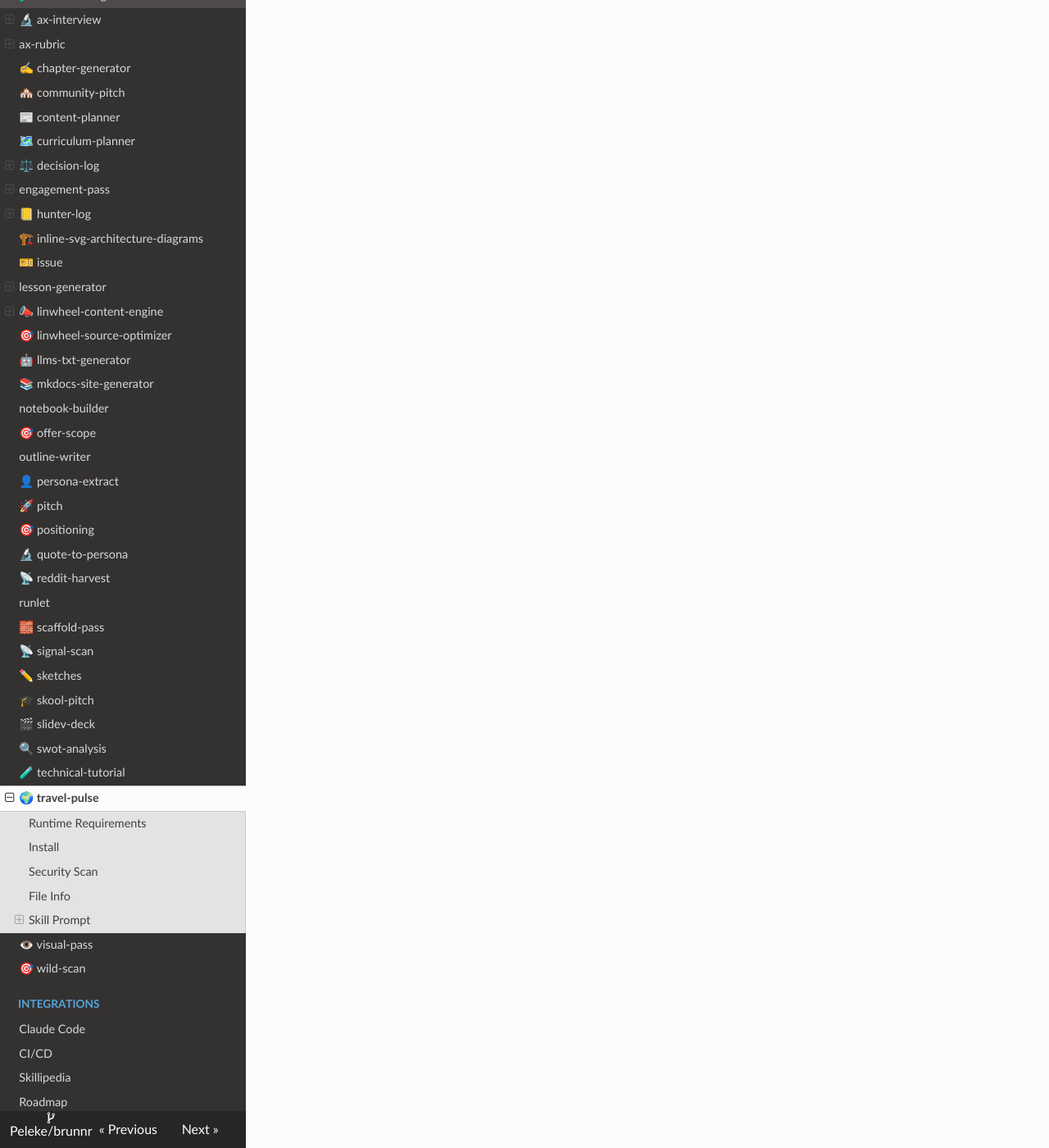
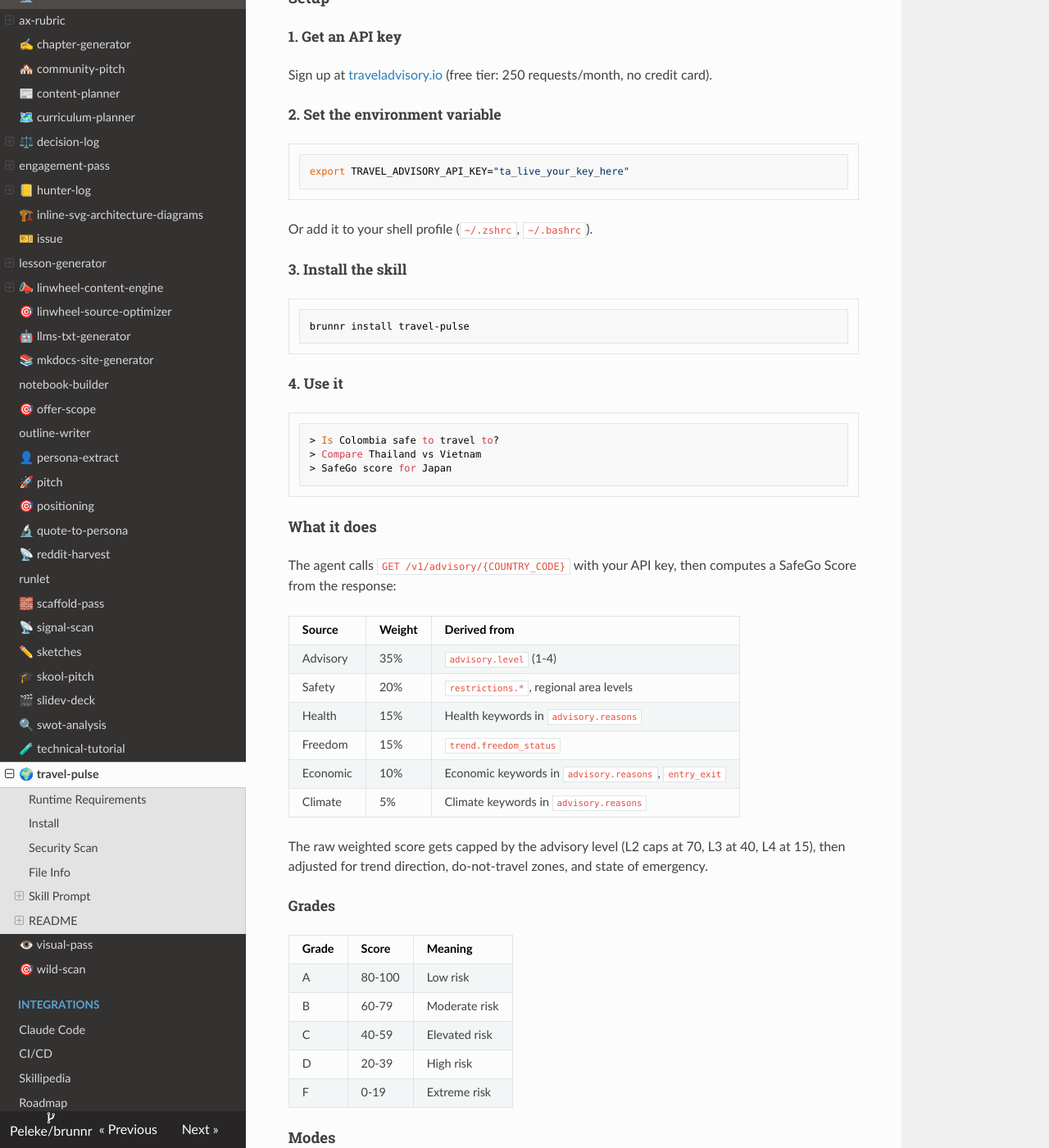
Before and after one commit to Peleke/brunnr, an MkDocs documentation site: the page built from docs/skills/travel-pulse.md, in a window 1280 px wide and 1400 px high, scrolled down 9247 px. Shown: the whole window at 82% size. Built offline with MkDocs 1.6.1, drawn with Linux system fonts in a browser that asks for light colours; nearby versions of some CDN libraries; some of the changed text lies outside the part shown.

Commit message:
docs: add travel-pulse README with setup instructions
Co-Authored-By: Claude Opus 4.6 (1M context) <noreply@anthropic.com>

````diff
--- a/docs/skills/travel-pulse.md
+++ b/docs/skills/travel-pulse.md
@@ -46,6 +46,7 @@ brunnr install travel-pulse
 | **Path** | `skills/travel-pulse/SKILL.md` |
 | **Size** | 11.0 KB |
 | **SHA-256** | `3307aa515ee611065dd78cde4edfcec2d48448a0b96726ce4d3af8d68b07976b` |
+| **README** | `skills/travel-pulse/README.md` |
 
 ---
 
@@ -385,3 +386,79 @@ Trigger on:
 6. **Handle missing data gracefully.** If a field is null or missing, use the default score for that source (stated in the algorithm). Note which sources used defaults in the breakdown.
 7. **Cap comparisons at 5 countries.** If the user asks for more, pick the first 5 and explain the limit.
 8. **Show the math.** When computing the SafeGo Score, show each step: raw scores, weighted composite, ceiling application, modifiers. The user should be able to verify the calculation.
+
+---
+
+## README
+
+### Travel Pulse
+
+Travel risk intelligence for 195 countries. Computes a SafeGo Score (0-100) from 6 data sources via the [Travel Advisory API](https://www.traveladvisory.io).
+
+#### Setup
+
+##### 1. Get an API key
+
+Sign up at [traveladvisory.io](https://www.traveladvisory.io) (free tier: 250 requests/month, no credit card).
+
+##### 2. Set the environment variable
+
+```bash
+export TRAVEL_ADVISORY_API_KEY="ta_live_your_key_here"
+```
+
+Or add it to your shell profile (`~/.zshrc`, `~/.bashrc`).
+
+##### 3. Install the skill
+
+```bash
+brunnr install travel-pulse
+```
+
+##### 4. Use it
+
+```
+> Is Colombia safe to travel to?
+> Compare Thailand vs Vietnam
+> SafeGo score for Japan
+```
+
+#### What it does
+
+The agent calls `GET /v1/advisory/{COUNTRY_CODE}` with your API key, then computes a SafeGo Score from the response:
+
+| Source | Weight | Derived from |
+|--------|--------|-------------|
+| Advisory | 35% | `advisory.level` (1-4) |
+| Safety | 20% | `restrictions.*`, regional area levels |
+| Health | 15% | Health keywords in `advisory.reasons` |
+| Freedom | 15% | `trend.freedom_status` |
+| Economic | 10% | Economic keywords in `advisory.reasons`, `entry_exit` |
+| Climate | 5% | Climate keywords in `advisory.reasons` |
+
+The raw weighted score gets capped by the advisory level (L2 caps at 70, L3 at 40, L4 at 15), then adjusted for trend direction, do-not-travel zones, and state of emergency.
+
+##### Grades
+
+| Grade | Score | Meaning |
+|-------|-------|---------|
+| A | 80-100 | Low risk |
+| B | 60-79 | Moderate risk |
+| C | 40-59 | Elevated risk |
+| D | 20-39 | High risk |
+| F | 0-19 | Extreme risk |
+
+#### Modes
+
+- **Single country**: full report with score breakdown, key risks, regional breakdown, travel logistics
+- **Comparison**: side-by-side table for up to 5 countries with recommendation
+- **Regional drill-down**: expanded regional breakdown for a specific country
+
+#### Rate limits
+
+Free tier: 250 requests/month. Each country lookup costs 1 request. A 5-country comparison costs 5. The skill reports remaining budget after every API call.
+
+#### Requirements
+
+- `curl` (used to call the API)
+- `TRAVEL_ADVISORY_API_KEY` environment variable
````
Also changed, not shown: skills/travel-pulse/README.md (added, +71 -0 lines).
